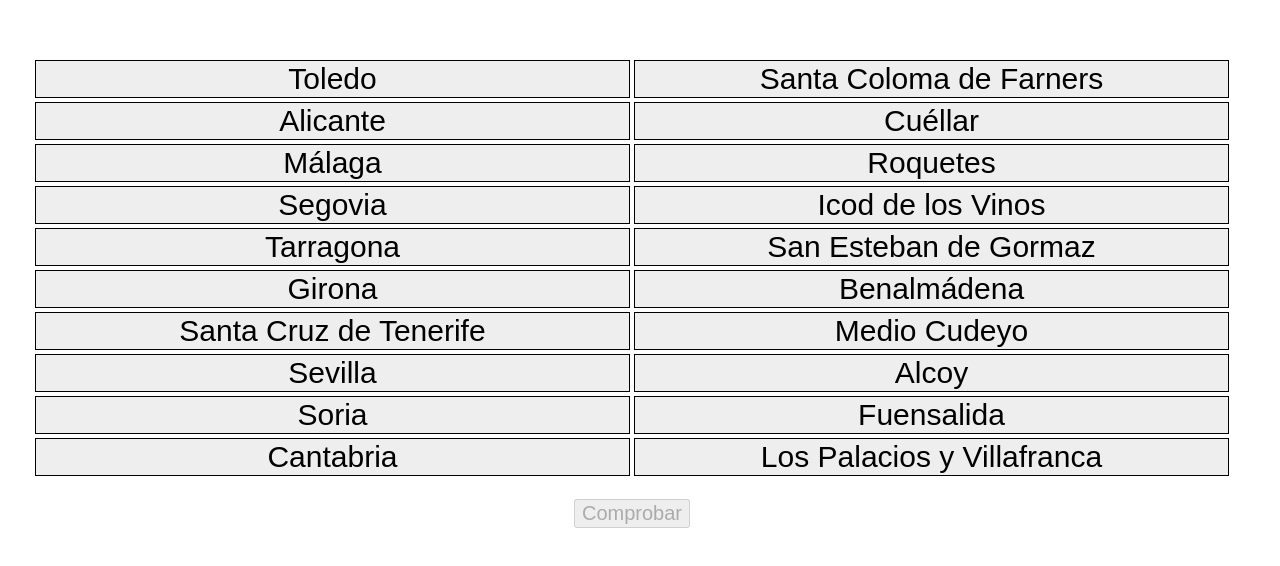
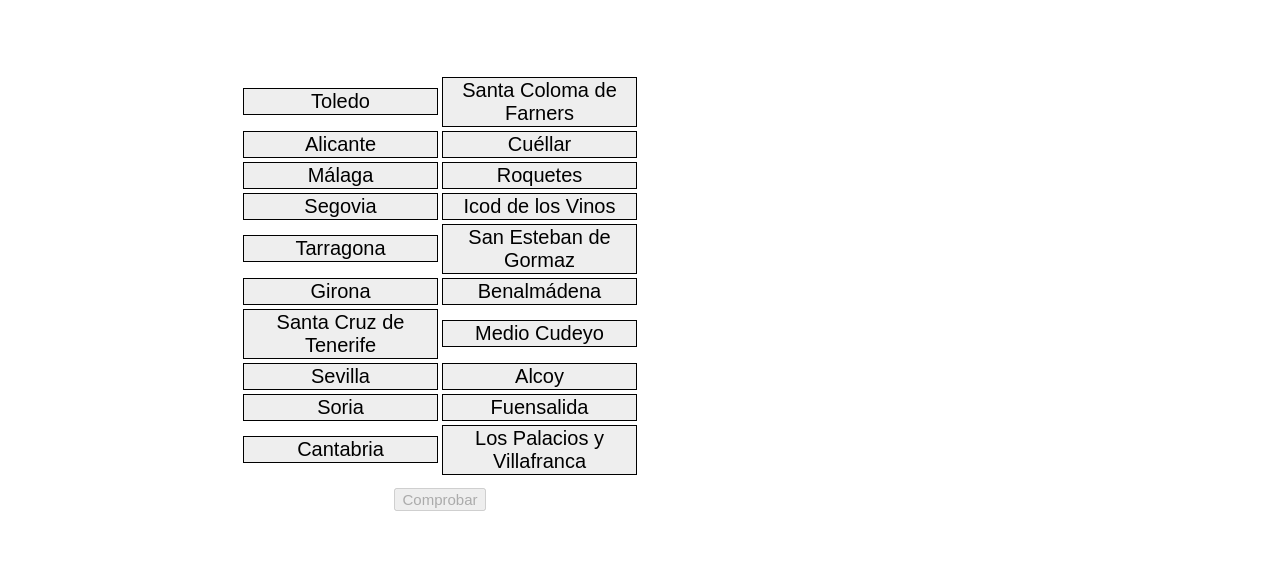
Before and after one commit to rgonzalez72/mi_vue, a Vue app: page / in a window 1280 px wide. Shown: the part 108-674 px from the top of the page. Built offline with nearby package versions, Linux system fonts and the light colour scheme.

Commit message:
Saving progress

```diff
--- a/src/components/mainComponent.vue
+++ b/src/components/mainComponent.vue
@@ -198,7 +198,7 @@ table
 {
     border: 0px;
     table-layout: fixed;
-    width: 1200px;
+    width: 400px;
     display: block;
     margin-left: auto;
     margin-right: auto;
@@ -207,13 +207,13 @@ table
 
 td {
     border: 0px;
-    width: 600px;
+    width: 200px;
     align: center;
 }
 
 button.cell {
     width: 100%;
-    font-size: 30px;
+    font-size: 20px;
 }
 
 button.down {
@@ -226,11 +226,11 @@ div.bottom_button {
     display: flex;
     justify-content: center;
     align-items: center;
-    margin-top: 20px;
+    margin-top: 10px;
 }
 
 button.check_button {
-    font-size: 20px;
+    font-size: 15px;
 }
 
 </style>
```
